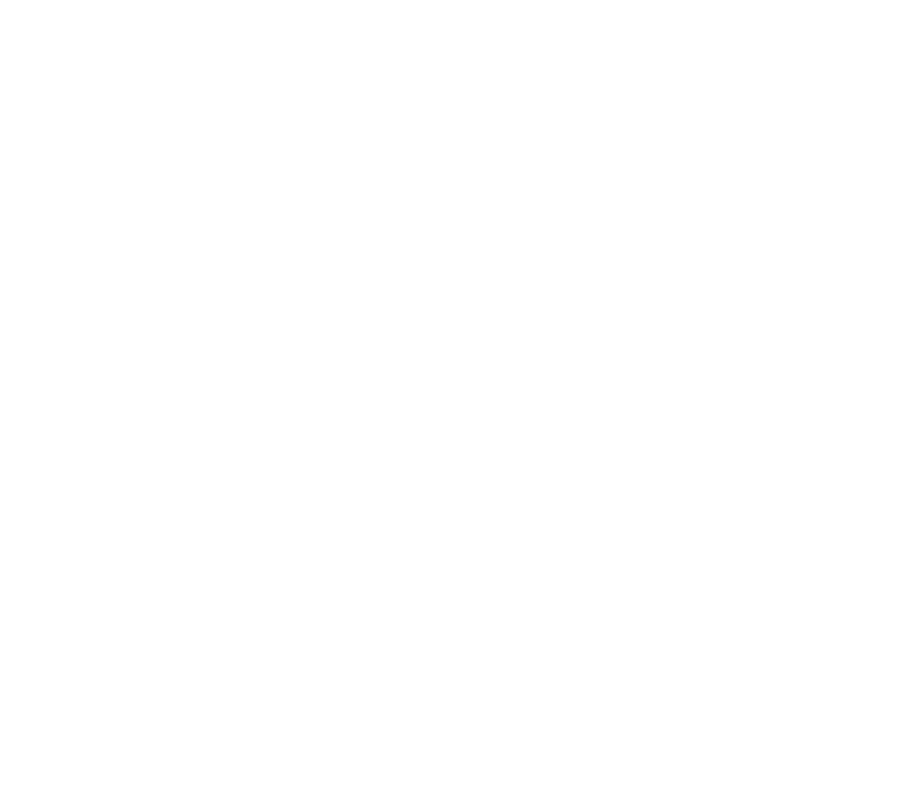
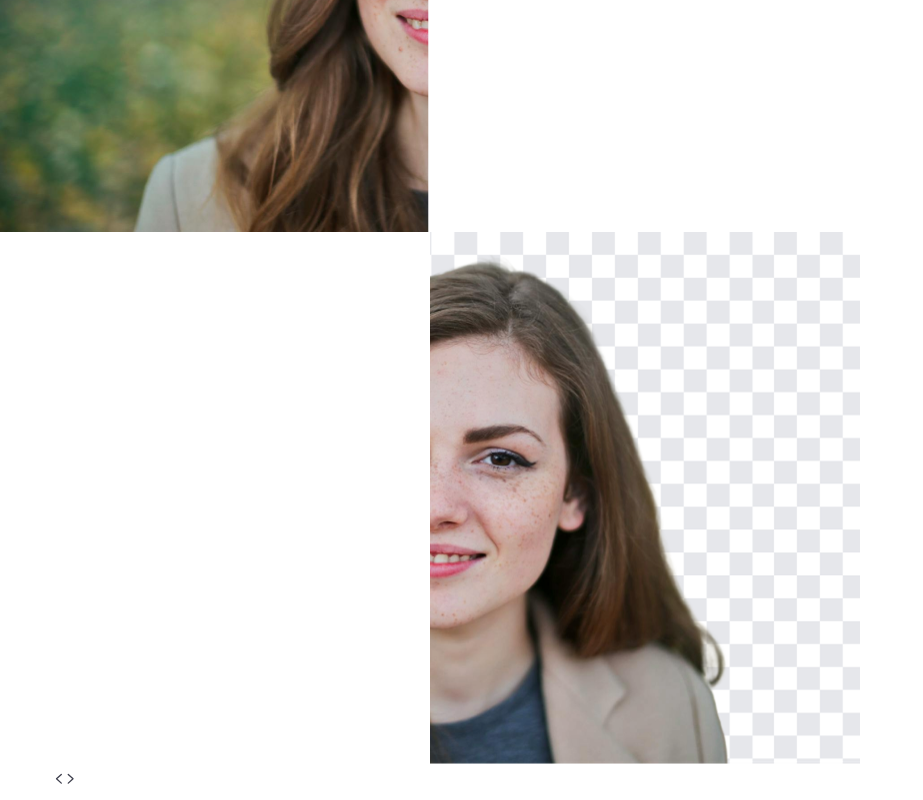
Before and after one commit to manojLovesCoding/Background-Removal-App, a React (Vite) app in the folder client/: page / in a window 1280 px wide. Shown: the part 1790-2590 px from the top of the page, without its empty margins (0-923 px from the left). Before the commit the page ends 1442 px from the top, so only its background shows below. Built offline with nearby package versions, Linux system fonts and the light colour scheme.

Commit message:
Built BgSlider Component for Home_Page

```diff
--- /dev/null
+++ b/client/src/components/BgSlider.jsx
@@ -0,0 +1,27 @@
+import React, { useState } from 'react'
+import { assets } from '../assets/assets'
+
+const BgSlider = () => {
+    const [sliderPosition, setSliderPosition] = useState(50)
+    const handleSliderChange = (e) => {
+        setSliderPosition(e.target.value)
+    }
+    return (
+        <div className='pb-10 md:py-20 mx-1'>
+            {/* Title */}
+            <h1 className=' mb-12 sm:mb-20 text-center text-2xl md:text-3xl lg:text-4xl mt-4 font-semibold bg-gradient-to-r from-gray-900 to-gray-400 bg-clip-text text-transparent'>Remove Background With High <br /> Quality and Accuracy</h1>
+            <div className='relative w-full max-w-3xl overflow-hidden m-auto rounded-xl'>
+                {/* Background Image */}
+                <img src={assets.image_w_bg} style={{ clipPath: `inset(0 ${100.2 - sliderPosition}% 0 0)` }} />
+
+                {/* Foregrounf Image */}
+                <img className='absolute top-0 left-0 w-full h-full' src={assets.image_wo_bg} style={{ clipPath: `inset(0 0 0 ${sliderPosition}% )` }} />
+
+                {/* Slider */}
+                <input className='absolute top-1/2 left-1/2 transform -translate-x-1/2 -translate-y-1/2 w-full z-10 slider' type='range' min={0} max={100} value={sliderPosition} onChange={handleSliderChange} />
+            </div>
+        </div>
+    )
+}
+
+export default BgSlider
--- a/client/src/index.css
+++ b/client/src/index.css
@@ -1,3 +1,19 @@
 @tailwind base;
 @tailwind components;
 @tailwind utilities;
+
+.slider {
+  -webkit-appearance: none;
+  height: 100%;
+  background: transparent;
+}
+
+.slider::-webkit-slider-thumb {
+  appearance: none;
+  width: 30px;
+  min-height: 30px;
+  background-image: url(/slide_icon.svg);
+  background-position: center;
+  background-repeat: none;
+  background-size: cover;
+}
--- a/client/src/pages/Home.jsx
+++ b/client/src/pages/Home.jsx
@@ -1,12 +1,14 @@
 import React from 'react'
 import Header from '../components/Header'
 import Steps from '../components/Steps'
+import BgSlider from '../components/BgSlider'
 
 const Home = () => {
     return (
         <div>
             <Header />
             <Steps />
+            <BgSlider />
         </div>
 
     )
```
